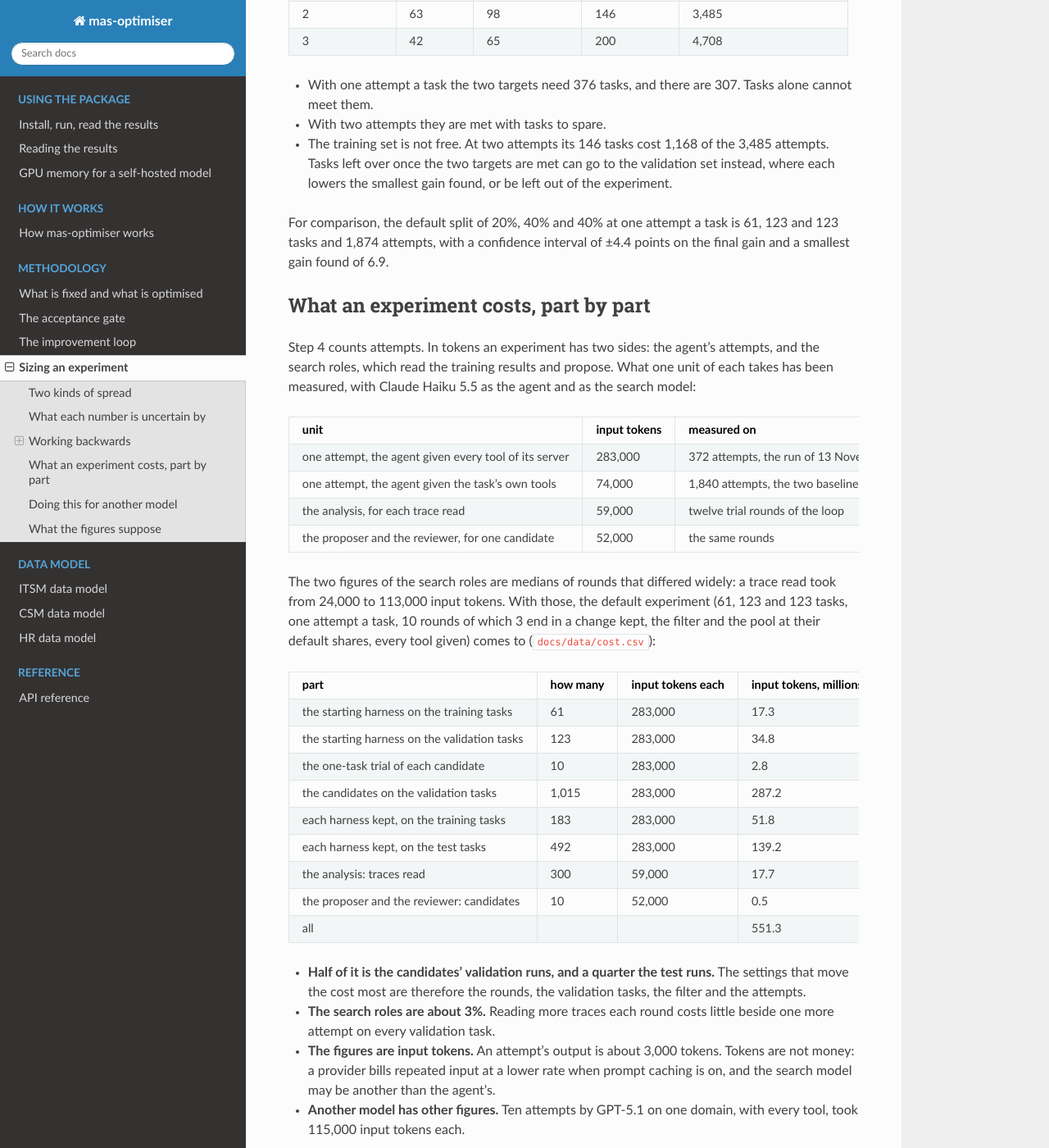
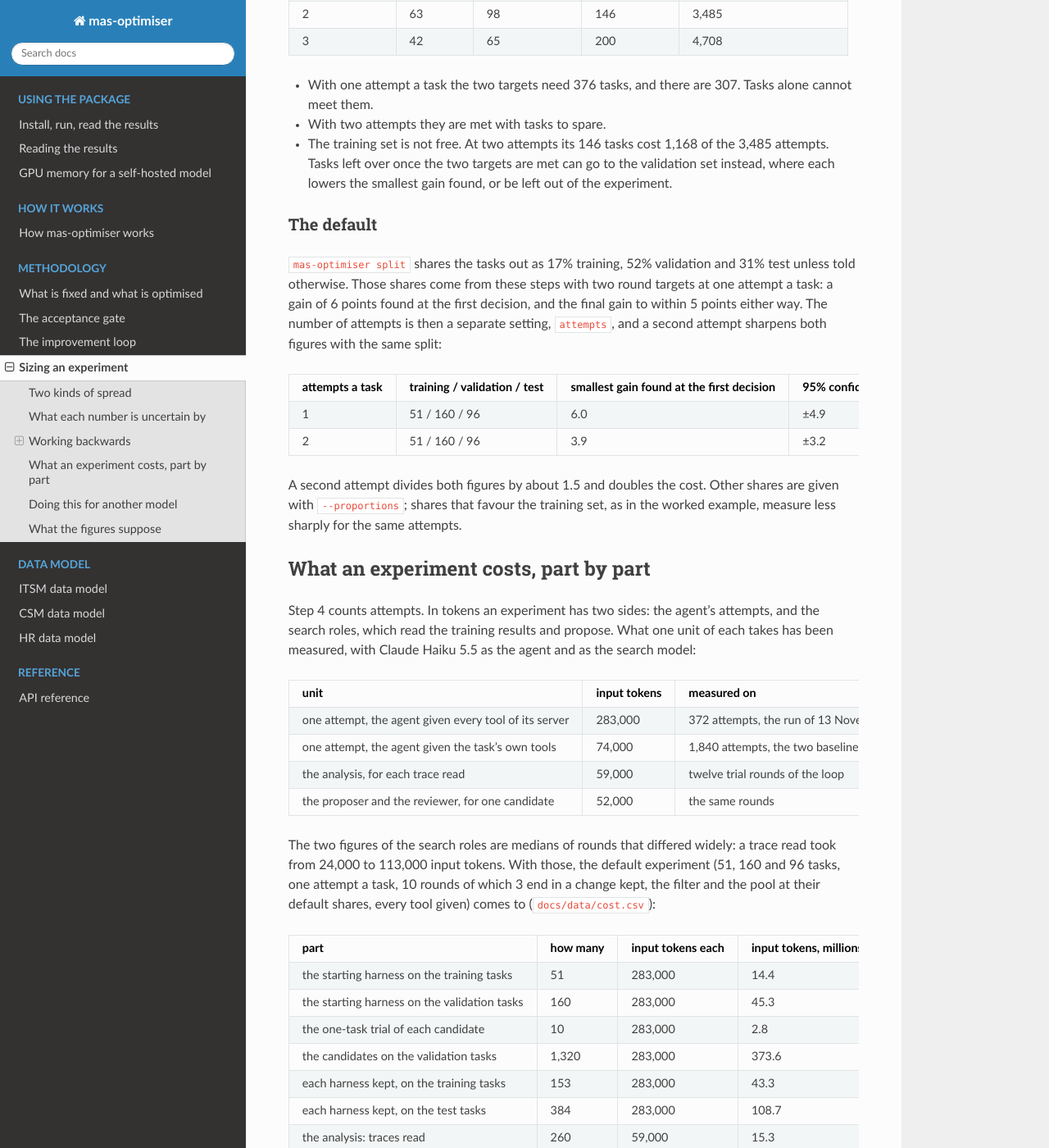
Before and after one commit to muck-or-mack/mas-optimiser, a Sphinx documentation site: the page built from docs/methodology/sizing.md, in a window 1280 px wide and 1400 px high, scrolled down 3963 px. Shown: the whole window at 82% size. Built offline with Sphinx 7.4.7 and the Read the Docs theme 3.1.0, drawn with Linux system fonts in a browser that asks for light colours; some of the changed text lies outside the part shown.

Commit message:
split shares default to 0.17 0.52 0.31, and naming a baseline run is enough to balance on difficulty too

```diff
--- a/docs/methodology/sizing.md
+++ b/docs/methodology/sizing.md
@@ -184,9 +184,24 @@ cost:
   to the validation set instead, where each lowers the smallest gain found,
   or be left out of the experiment.
 
-For comparison, the default split of 20%, 40% and 40% at one attempt a task
-is 61, 123 and 123 tasks and 1,874 attempts, with a confidence interval of
-±4.4 points on the final gain and a smallest gain found of 6.9.
+### The default
+
+`mas-optimiser split` shares the tasks out as 17% training, 52% validation
+and 31% test unless told otherwise. Those shares come from these steps with
+two round targets at one attempt a task: a gain of 6 points found at the
+first decision, and the final gain to within 5 points either way. The
+number of attempts is then a separate setting, `attempts`, and a second
+attempt sharpens both figures with the same split:
+
+| attempts a task   | training / validation / test   | smallest gain found at the first decision   | 95% confidence interval of the final gain   | attempts in the experiment   |
+|-------------------|--------------------------------|---------------------------------------------|---------------------------------------------|------------------------------|
+| 1                 | 51 / 160 / 96                  | 6.0                                         | ±4.9                                        | 2,068                        |
+| 2                 | 51 / 160 / 96                  | 3.9                                         | ±3.2                                        | 4,136                        |
+
+A second attempt divides both figures by about 1.5 and doubles the cost.
+Other shares are given with `--proportions`; shares that favour the
+training set, as in the worked example, measure less sharply for the same
+attempts.
 
 ## What an experiment costs, part by part
 
@@ -204,26 +219,26 @@ propose. What one unit of each takes has been measured, with Claude Haiku
 
 The two figures of the search roles are medians of rounds that differed
 widely: a trace read took from 24,000 to 113,000 input tokens. With those,
-the default experiment (61, 123 and 123 tasks, one attempt a
+the default experiment (51, 160 and 96 tasks, one attempt a
 task, 10 rounds of which 3 end in a change kept, the filter and the pool at
 their default shares, every tool given) comes to (`docs/data/cost.csv`):
 
 | part                                         | how many   | input tokens each   | input tokens, millions   | share   |
 |----------------------------------------------|------------|---------------------|--------------------------|---------|
-| the starting harness on the training tasks   | 61         | 283,000             | 17.3                     | 3.1%    |
-| the starting harness on the validation tasks | 123        | 283,000             | 34.8                     | 6.3%    |
+| the starting harness on the training tasks   | 51         | 283,000             | 14.4                     | 2.4%    |
+| the starting harness on the validation tasks | 160        | 283,000             | 45.3                     | 7.5%    |
 | the one-task trial of each candidate         | 10         | 283,000             | 2.8                      | 0.5%    |
-| the candidates on the validation tasks       | 1,015      | 283,000             | 287.2                    | 52.1%   |
-| each harness kept, on the training tasks     | 183        | 283,000             | 51.8                     | 9.4%    |
-| each harness kept, on the test tasks         | 492        | 283,000             | 139.2                    | 25.3%   |
-| the analysis: traces read                    | 300        | 59,000              | 17.7                     | 3.2%    |
+| the candidates on the validation tasks       | 1,320      | 283,000             | 373.6                    | 61.9%   |
+| each harness kept, on the training tasks     | 153        | 283,000             | 43.3                     | 7.2%    |
+| each harness kept, on the test tasks         | 384        | 283,000             | 108.7                    | 18.0%   |
+| the analysis: traces read                    | 260        | 59,000              | 15.3                     | 2.5%    |
 | the proposer and the reviewer: candidates    | 10         | 52,000              | 0.5                      | 0.1%    |
-| all                                          |            |                     | 551.3                    | 100%    |
+| all                                          |            |                     | 603.9                    | 100%    |
 
-- **Half of it is the candidates' validation runs, and a quarter the test
-  runs.** The settings that move the cost most are therefore the rounds,
-  the validation tasks, the filter and the attempts.
-- **The search roles are about 3%.** Reading more traces each round costs
+- **Six tenths of it is the candidates' validation runs, and nearly two
+  tenths the test runs.** The settings that move the cost most are
+  therefore the rounds, the validation tasks, the filter and the attempts.
+- **The search roles are under 3%.** Reading more traces each round costs
   little beside one more attempt on every validation task.
 - **The figures are input tokens.** An attempt's output is about 3,000
   tokens. Tokens are not money: a provider bills repeated input at a lower
```
Also changed, not shown: README.md (+8 -6 lines), docs/data/cost.csv (+6 -6 lines), docs/data/pool.csv (+4 -4 lines), docs/methodology/improvement-loop.md (+6 -6 lines), 3 other files.
